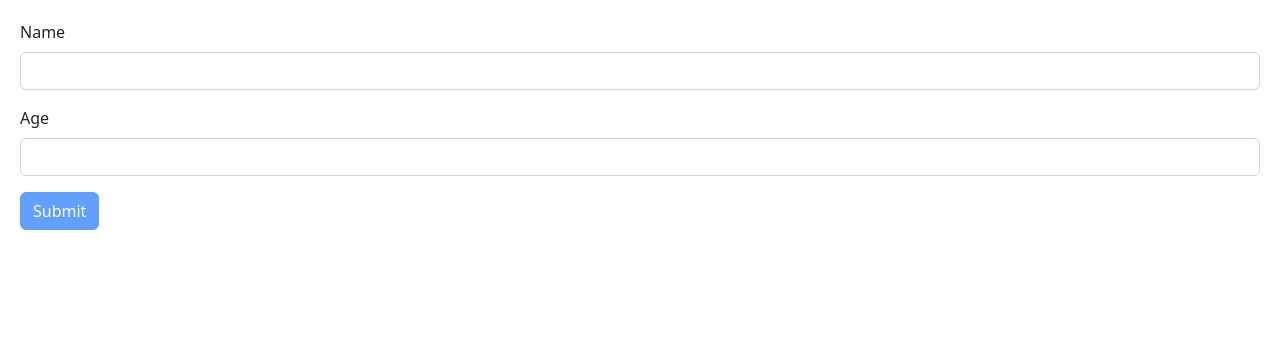
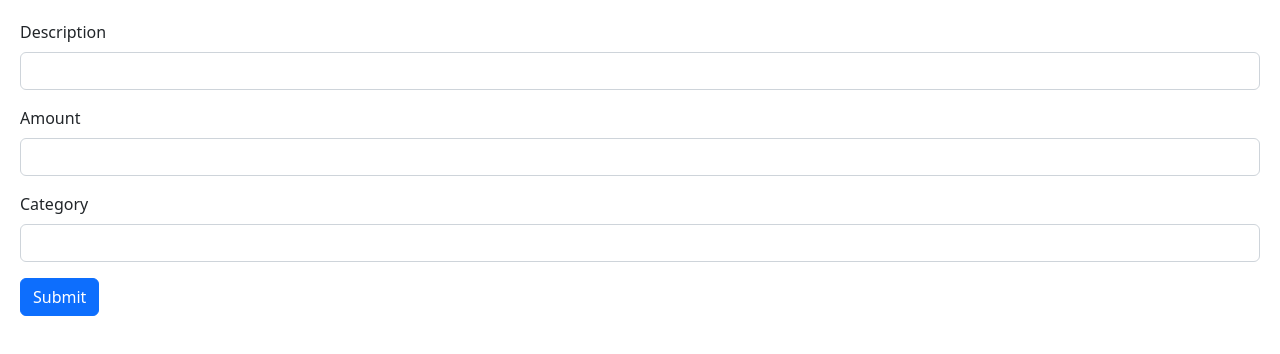
Before and after one commit to mayankgupta804/react-app, a React (Vite) app: page / in a window 1280 px wide. Shown: the top 354 px of the page. Built offline with nearby package versions, Linux system fonts and the light colour scheme.

Commit message:
Create the three form elements

```diff
--- a/src/components/Form.tsx
+++ b/src/components/Form.tsx
@@ -3,12 +3,11 @@
 import { zodResolver } from "@hookform/resolvers/zod";
 
 const schema = z.object({
-  name: z
+  description: z
     .string()
-    .min(3, { message: "Name must contain at least 3 characters." }),
-  age: z
-    .number({ invalid_type_error: "Age field is required." })
-    .min(18, { message: "Age must be at least 18." }),
+    .min(3, { message: "Description should contain at least 3 characters." }),
+  amount: z.number({ invalid_type_error: "Amount is required." }),
+  category: z.string().min(3, { message: "Category is required." }),
 });
 
 type FormData = z.infer<typeof schema>;
@@ -17,7 +16,7 @@
   const {
     register,
     handleSubmit,
-    formState: { errors, isValid },
+    formState: { errors },
   } = useForm<FormData>({ resolver: zodResolver(schema) });
 
   const onSubmit = (data: FieldValues) => {
@@ -27,30 +26,48 @@
   return (
     <form onSubmit={handleSubmit(onSubmit)}>
       <div className="mb-3">
-        <label htmlFor="name" className="form-label">
-          Name
+        <label htmlFor="description" className="form-label">
+          Description
         </label>
         <input
-          {...register("name")}
-          id="name"
+          {...register("description")}
+          id="description"
           type="text"
           className="form-control"
         />
-        {errors.name && <p className="text-danger">{errors.name.message}</p>}
+        {errors.description && (
+          <p className="text-danger">{errors.description.message}</p>
+        )}
       </div>
       <div className="mb-3">
-        <label htmlFor="age" className="form-label">
-          Age
+        <label htmlFor="amount" className="form-label">
+          Amount
         </label>
         <input
-          {...register("age", { valueAsNumber: true })}
-          id="age"
+          {...register("amount", { valueAsNumber: true })}
+          id="amount"
           type="number"
           className="form-control"
         />
-        {errors.age && <p className="text-danger">{errors.age.message}</p>}
+        {errors.amount && (
+          <p className="text-danger">{errors.amount.message}</p>
+        )}
       </div>
-      <button disabled={!isValid} className="btn btn-primary" type="submit">
+      <div className="mb-3">
+        <label htmlFor="category" className="form-label">
+          Category
+        </label>
+        <select {...register("category")} className="form-control">
+          <option value=""></option>
+          <option value="Groceries">Groceries</option>
+          <option value="Utilities">Utilities</option>
+          <option value="Entertainment">Entertainment</option>
+        </select>
+        {errors.category && (
+          <p className="text-danger">{errors.category.message}</p>
+        )}
+      </div>
+      <button className="btn btn-primary" type="submit">
         Submit
       </button>
     </form>
```
